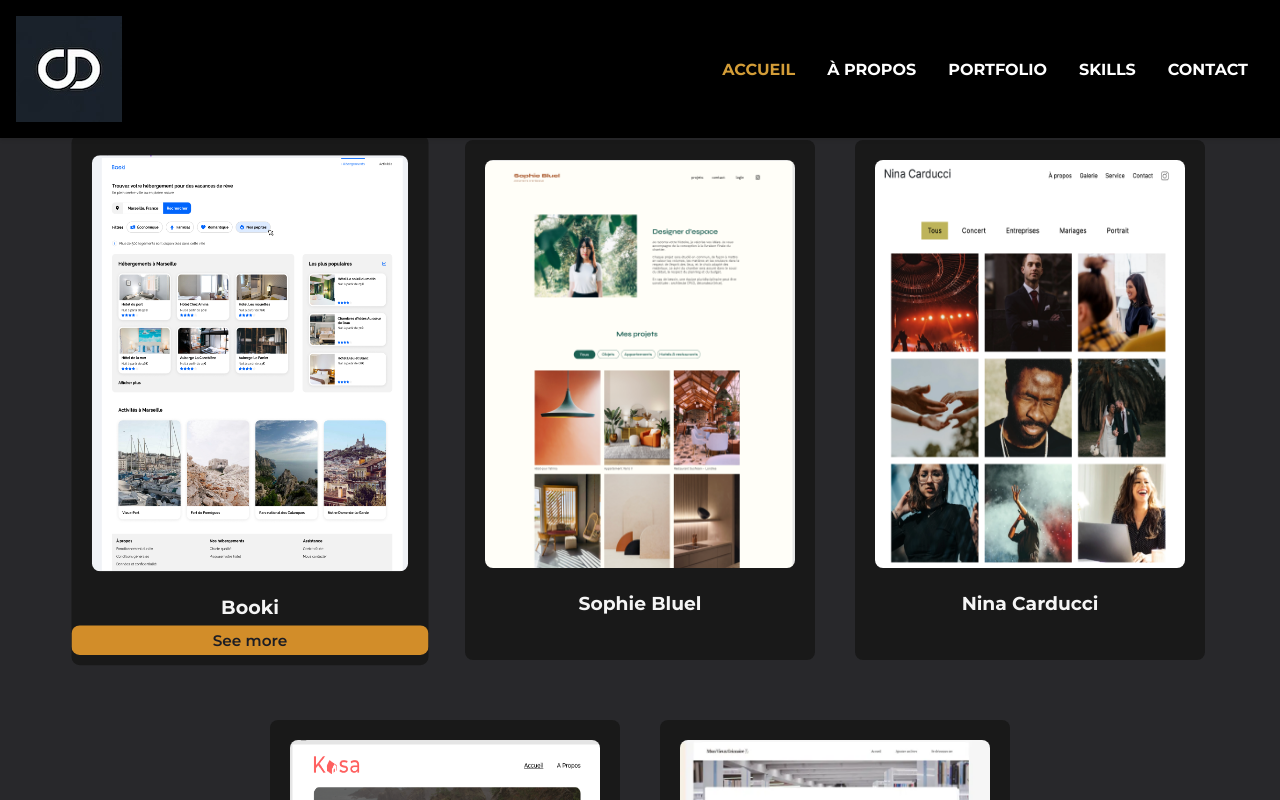
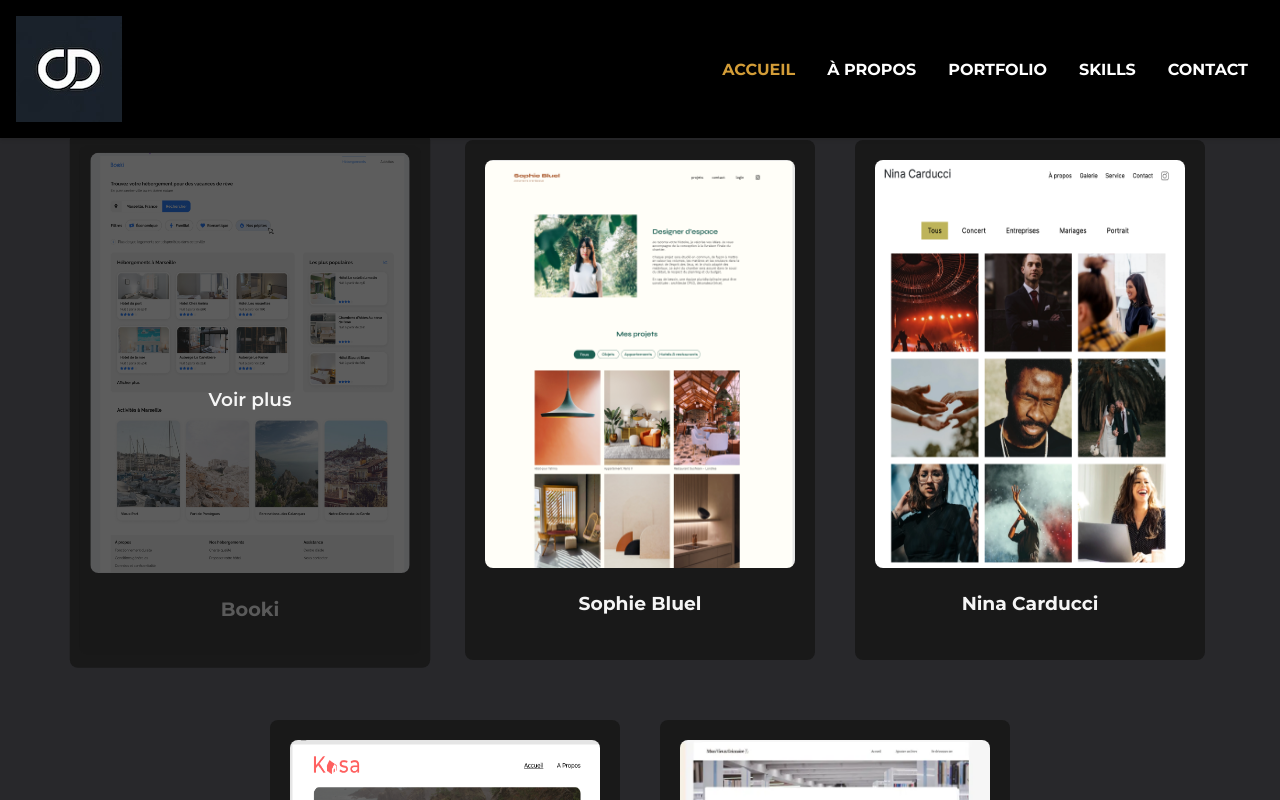
Before and after one commit to Clmt2707/Projet-8-Portfolio, a React (Create React App) app: page / in a window 1280 px wide. In both pictures the pointer is over the element "Booki". Shown: the part 1660-2460 px from the top of the page. Built offline with nearby package versions, Linux system fonts and the light colour scheme.

Commit message:
modification css modale + affichage pdf

```diff
--- a/src/components/About/About.jsx
+++ b/src/components/About/About.jsx
@@ -2,21 +2,19 @@ import React from "react";
 import '../About/About.scss';
 import photo  from '../../assets/clement_deboeuf.webp';
 
-
 const About = () => {
-    const [cv, setCv] = React.useState(null);
+    const [cv, setCV] = React.useState(null);
 
     React.useEffect(() => {
-        import ('../static/media/Clément_Deboeuf_CV.pdf')
+        import("../../assets/Clément_Deboeuf_CV.pdf")
         .then((module) => {
-            setCv(module.default);
+            setCV(module.default);
         })
         .catch((error) => {
-            console.error('Failed to load the CV:', error);
-            setCv('https://clementdeboeuf/static/media/Clément_Deboeuf_CV.pdf')
+            console.error("Failed to load the CV:", error);
+            setCV("https://clementdeboeuf.fr/static/media/Clément_Deboeuf_CV.pdf");
         });
-    })
-
+    }, []);
 
     return (
         <section id="about">
@@ -33,9 +31,8 @@ const About = () => {
                     </div>
                 </div>
                 <div className="about__button">
-                    <a href={cv} target="_blank" rel="noopener noreferrer">
-                        Voir mon Cv
-                    </a>
+                <a href={`${cv}`} target="_blank" rel="noopener noreferrer">Voir mon Cv
+                </a>
                 </div>
             </div>
         </section>
--- a/src/components/Projet/Projet.scss
+++ b/src/components/Projet/Projet.scss
@@ -23,21 +23,23 @@
 
     &:hover {
         cursor: pointer;
-        transform: scale(1.02);
+        transform: scale(1.03);
 
         &::after {
-            content: "See more";
+            content: "Voir plus";
             position: absolute;
-            bottom: 10px;
-            right: 0;
-            color: #1C1D24;
-            font-size: 15px;
+            bottom: 2.5%;
+            right: 2.5%;
+            color: #f5f5f5;
+            font-size: 18px;
             font-weight: 600;
-            background-color: #d28d29;
+            background-color: rgba(25, 25, 25, 0.7);
             border-radius: 8px;
-            padding: 5px 0;
-            width: 100%;
-            text-align: center;
+            width: 95%;
+            height: 95%;
+            display: flex;
+            justify-content: center;
+            align-items: center;
         }
     }
 
```
Also changed, not shown: 27 other files (tests, documents, lock files or other folders).
